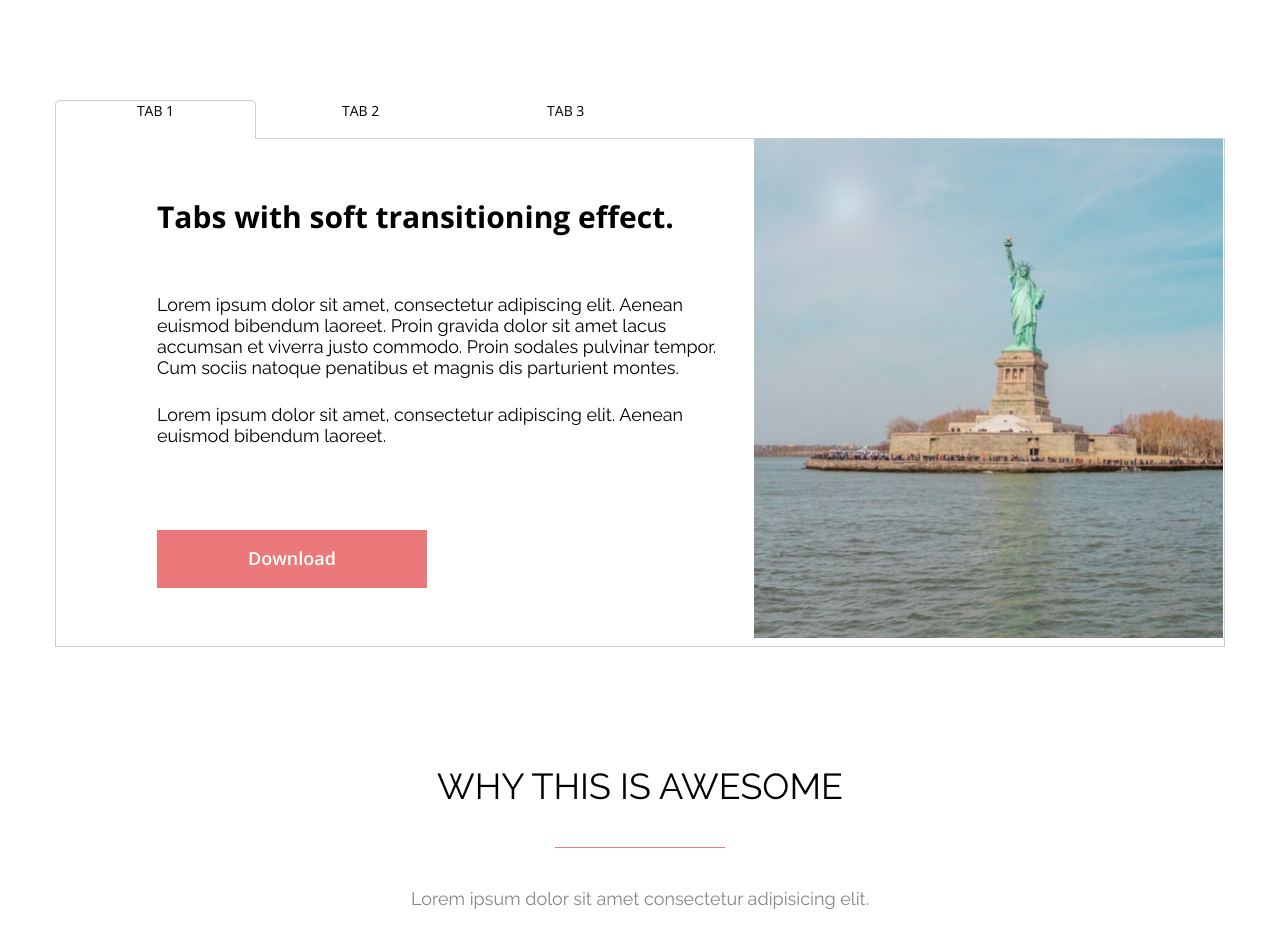
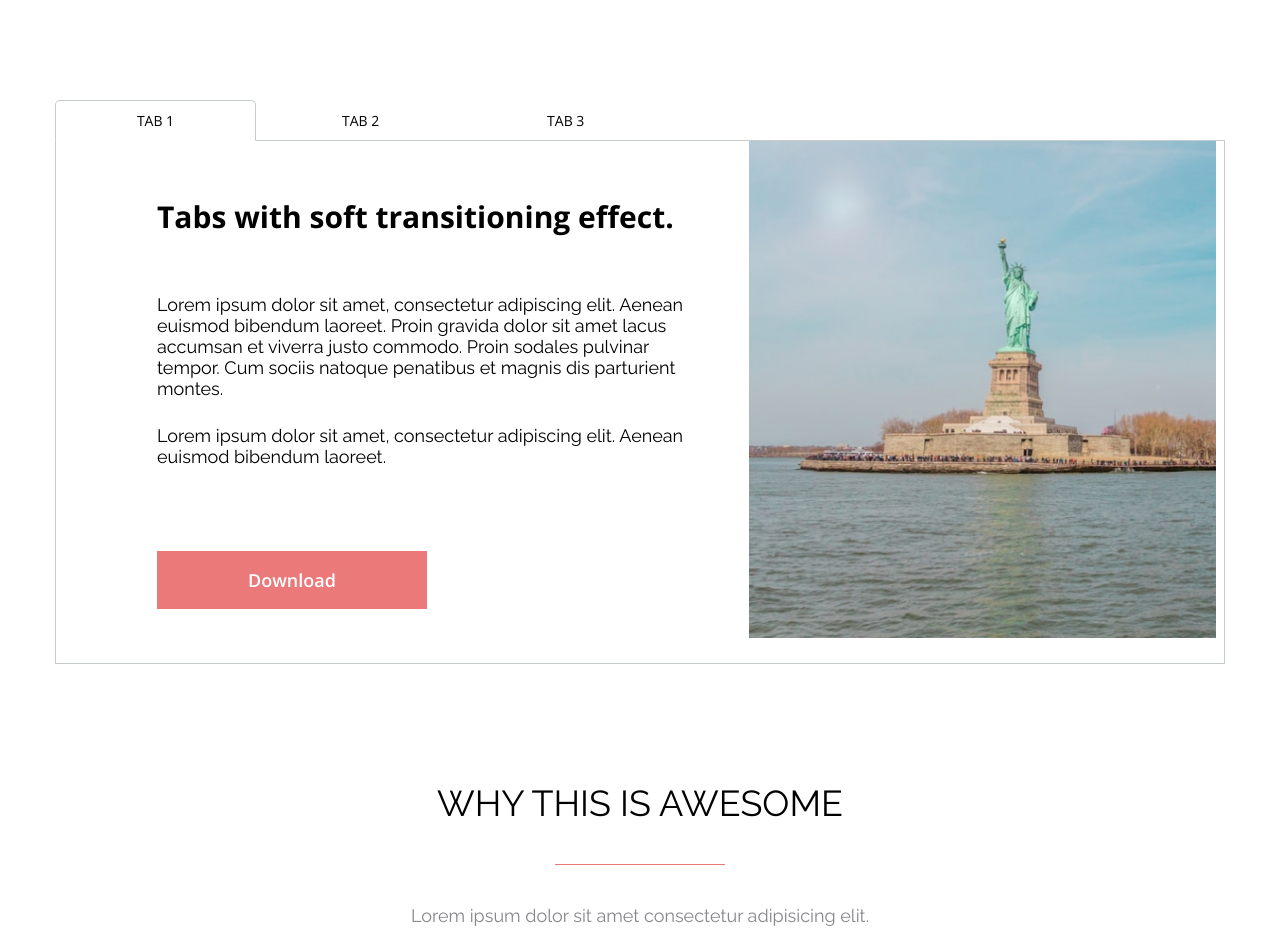
Before and after one commit to NomadBYlife/TMS, a plain HTML site: page homework2/TMS1/index.html in a window 1280 px wide. Shown: the top 952 px of the page. Drawn offline with nearby package versions, Linux system fonts and the light colour scheme.

Commit message:
fix bugs

```diff
--- a/homework2/TMS1/css/css.css
+++ b/homework2/TMS1/css/css.css
@@ -4,66 +4,79 @@
     box-sizing: border-box;
     font-family: "Raleway", sans-serif;
 }
+
 .btn {
-  width: 270px;
-  height: 58px;
+    max-width: 270px;
+    width: 100%;
+    padding: 16px;
     font-family: "Open Sans";
     font-weight: 600;
     font-size: 18px;
-  line-height: 25px;
+    line-height: 26px;
     cursor: pointer;
     text-align: center;
     text-transform: capitalize;
     color: #ffffff;
 }
-.section-tabs__tabs-items {
+
+.social_media {
+    background: #F8EFEF;
+    margin-bottom: 100px;
+}
+
+.tabs {
+    margin-bottom: 118px;
+}
+
+.awesom {
+    margin-bottom: 110px;
+}
+
+.tabs-items {
     width: 100%;
-  margin-top: 100px;
-  /* display: flex; */
     align-items: center;
     vertical-align: middle;
 }
-.section-tabs-items__item {
+
+.tabs__item {
     display: inline-block;
     font-family: "Open Sans";
     font-weight: 400;
     font-size: 14px;
     line-height: 19px;
     text-transform: uppercase;
-  width: 201px;
-  height: 39px;
+    max-width: 201px;
+    width: 100%;
     text-align: center;
-  object-fit: fill;
-  margin-bottom: -2px;
+    margin-bottom: -1px;
     cursor: pointer;
-  /* display: flex;  */
-  align-items: center;
-  text-align: center;
+    padding: 10px 0;
 }
+
 .item-active {
     border: 1px solid #c6cbcd;
     border-bottom: 1px solid #fff;
     border-radius: 5px 5px 0px 0px;
 }
 
-.section-tabs-items__item:hover {
+.tabs__item:hover {
     border: 1px solid #c6cbcd;
     border-bottom: 1px solid #fff;
-  /* border-bottom: none; */
     border-radius: 5px 5px 0px 0px;
 }
 
-.section-tabs__wrapper {
+.tab {
     border: 1px solid #c6cbcd;
 }
 
-.section-tabs__content {
+.tab__content {
     display: inline-block;
-  width: 694px;
+    width: 59%;
     padding: 55px 29px 54px 101px;
-  overflow: auto;
+    vertical-align: top;
 }
-.content__title {
+
+.tab__title {
     font-family: "Open Sans";
     font-weight: 700;
     font-size: 30px;
@@ -72,7 +85,7 @@
     margin-bottom: 57px;
 }
 
-.content__info {
+.tab__info {
     font-family: "Raleway";
     font-weight: 400;
     font-size: 18px;
@@ -80,46 +93,50 @@
     color: #000000;
     margin-bottom: 26px;
 }
-.content__info_last {
+
+.tab__wrap {
     margin-bottom: 84px;
 }
 
-.content__btn {
+.tab__btn {
     background: #ec7979;
     border: none;
 }
 
-.section-tabs__wrap-img {
+.tab__wrap-img {
     display: inline-block;
-  width: 469px;
-  overflow: auto;
+    width: 40%;
+    vertical-align: top;
 }
-.section-tabs__image {
+
+.tab__image {
     width: 100%;
     height: 100%;
-  /* overflow: hidden; */
-  object-fit: fill;
+    object-fit: contain;
 }
 
-.conteiner {
+.container {
     max-width: 1202px;
     padding: 0 16px;
     margin: 0 auto;
 }
-.section-awesom__title {
+
+.awesom__title {
     font-size: 36px;
     font-weight: 400;
     line-height: 42px;
     text-transform: uppercase;
-  margin: 118px auto 40px auto;
+    margin: 0 auto 40px auto;
     text-align: center;
 }
-.section-awesom__separator {
+
+.awesom__separator {
     border-bottom: 1px solid #ec7979;
     width: 170px;
     margin: 0 auto 40px;
 }
-.section-awesom__subtitle {
+
+.awesom__subtitle {
     font-weight: 400;
     font-size: 18px;
     text-align: center;
@@ -127,15 +144,13 @@
     color: #86878b;
     margin-bottom: 92px;
 }
-.section-awesom__content-items {
-  margin-bottom: 110px;
-}
 
 .content-items__item {
     max-width: 371px;
     display: inline-block;
     margin-right: 24px;
 }
+
 .content-items__item:last-child {
     margin-right: 0;
 }
@@ -148,9 +163,9 @@
     display: flex;
     justify-content: center;
     align-items: center;
-  margin: auto;
-  margin-bottom: 24px;
+    margin: 0 auto 24px;
 }
+
 .content-items__title {
     font-family: "Open Sans", sans-serif;
     font-size: 24px;
@@ -164,6 +179,5 @@
     font-weight: 400;
     color: #000000;
     line-height: 21px;
-  margin: 0;
     text-align: center;
 }
--- a/homework2/TMS1/index.html
+++ b/homework2/TMS1/index.html
@@ -1,42 +1,54 @@
 <!DOCTYPE html>
 <html lang="en">
 <head>
-    <meta charset="UTF-8" />
-    <meta http-equiv="X-UA-Compatible" content="IE=edge" />
-    <meta name="viewport" content="width=device-width, initial-scale=1.0" />
+    <meta charset="UTF-8"/>
+    <meta http-equiv="X-UA-Compatible" content="IE=edge"/>
+    <meta name="viewport" content="width=device-width, initial-scale=1.0"/>
     <title>Document</title>
     <link rel="preconnect" href="https://fonts.googleapis.com">
     <link rel="preconnect" href="https://fonts.gstatic.com" crossorigin>
-    <link href="https://fonts.googleapis.com/css2?family=Open+Sans:wght@400;600;700&family=Raleway&display=swap" rel="stylesheet">
-    <link rel="stylesheet" href="css/css.css" />
+    <link href="https://fonts.googleapis.com/css2?family=Open+Sans:wght@400;600;700&family=Raleway&display=swap"
+          rel="stylesheet">
+    <link rel="stylesheet" href="css/css.css"/>
 </head>
 <body>
-    <div class="conteiner">
-      <div class="section-tabs">
-        <div class="section-tabs__tabs-items">
-          <p class="section-tabs-items__item item-active">tab 1</p>
-          <p class="section-tabs-items__item">tab 2</p>
-          <p class="section-tabs-items__item">tab 3</p>
+<section class="social_media">
+    <!--    added for future. section "tabs" has margin from this section -->
+</section>
+<div class="tabs">
+    <div class="container">
+        <div class="tabs-items">
+            <a class="tabs__item item-active">tab 1</a>
+            <a class="tabs__item">tab 2</a>
+            <a class="tabs__item">tab 3</a>
         </div>
-      <div class="section-tabs__wrapper">
-        <div class="section-tabs__content">
-          <h2 class="content__title">Tabs with soft transitioning effect.</h2>
-          <p class="content__info">Lorem ipsum dolor sit amet, consectetur adipiscing elit. Aenean euismod bibendum laoreet. Proin gravida dolor sit amet lacus accumsan et viverra justo commodo. Proin sodales pulvinar tempor. Cum sociis natoque  penatibus et magnis dis parturient montes.</p>
-          <p class="content__info content__info_last">Lorem ipsum dolor sit amet, consectetur adipiscing elit. Aenean euismod  bibendum laoreet.</p>
-          <button class="btn content__btn">Download</button>
+        <div class="tab">
+            <div class="tab__content">
+                <h2 class="tab__title">Tabs with soft transitioning effect.</h2>
+                <div class="tab__wrap">
+                    <p class="tab__info">Lorem ipsum dolor sit amet, consectetur adipiscing elit. Aenean euismod
+                        bibendum laoreet. Proin gravida dolor sit amet lacus accumsan et viverra justo commodo. Proin
+                        sodales pulvinar tempor. Cum sociis natoque penatibus et magnis dis parturient montes.</p>
+                    <p class="tab__info">Lorem ipsum dolor sit amet, consectetur adipiscing elit.
+                        Aenean euismod bibendum laoreet.</p>
                 </div>
-        <div class="section-tabs__wrap-img">
-          <img src="img/independence_statue.jpg" alt="Tabs with soft transitioning effect." class="section-tabs__image">
+                <button class="btn tab__btn">Download</button>
+            </div>
+            <div class="tab__wrap-img">
+                <img src="img/independence_statue.jpg" alt="Tabs with soft transitioning effect."
+                     class="tab__image">
             </div>
         </div>
     </div>
-    <section class="section-awesom">
-        <h2 class="section-awesom__title">why this is awesome</h2>
-        <div class="section-awesom__separator"></div>
-        <p class="section-awesom__subtitle">
+</div>
+<section class="awesom">
+    <div class="container">
+        <h2 class="awesom__title">why this is awesome</h2>
+        <div class="awesom__separator"></div>
+        <p class="awesom__subtitle">
             Lorem ipsum dolor sit amet consectetur adipisicing elit.
         </p>
-        <div class="section-awesom__content-items">
+        <div class="awesom__content-items">
             <div class="content-items__item">
                 <div class="content-items__wrap-image">
                     <img src="img/bulb.png" alt="Thoughtful Design" class="content-items__image"/>
@@ -73,6 +85,5 @@
         </div>
     </div>
 </section>
-  </div>
 </body>
 </html>
```
Lines whose indentation alone changed are shown as unchanged.
